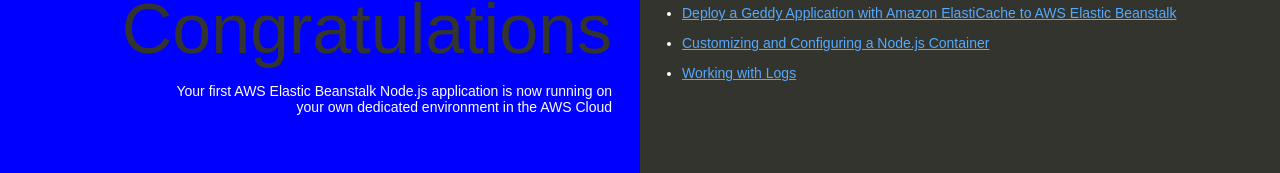
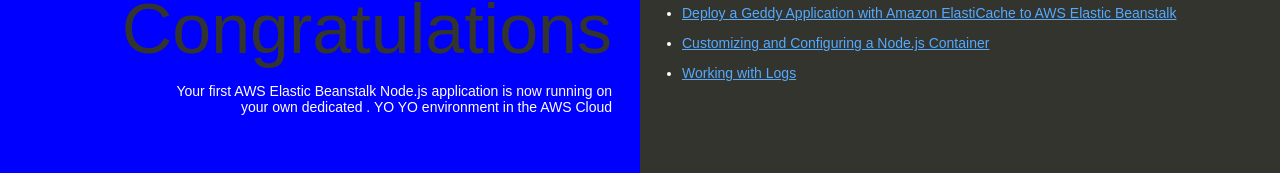
Before and after one commit to prakinr/aws-nodejs-sample-codebuild, a website: page index.html in a window 1280 px wide. Shown: the part 212-385 px from the top of the page. Drawn offline with Linux system fonts and the light colour scheme.

Commit message:
Update index.html

```diff
--- a/index.html
+++ b/index.html
@@ -75,7 +75,7 @@
   <body>
     <div class="textColumn">
       <h1>Congratulations</h1>
-      <p>Your first AWS Elastic Beanstalk Node.js application is now running on your own dedicated environment in the AWS Cloud</p>
+      <p>Your first AWS Elastic Beanstalk Node.js application is now running on your own dedicated . YO YO environment in the AWS Cloud</p>
     </div>
     <div class="linksColumn">
       <h2>What's Next?</h2>
```
